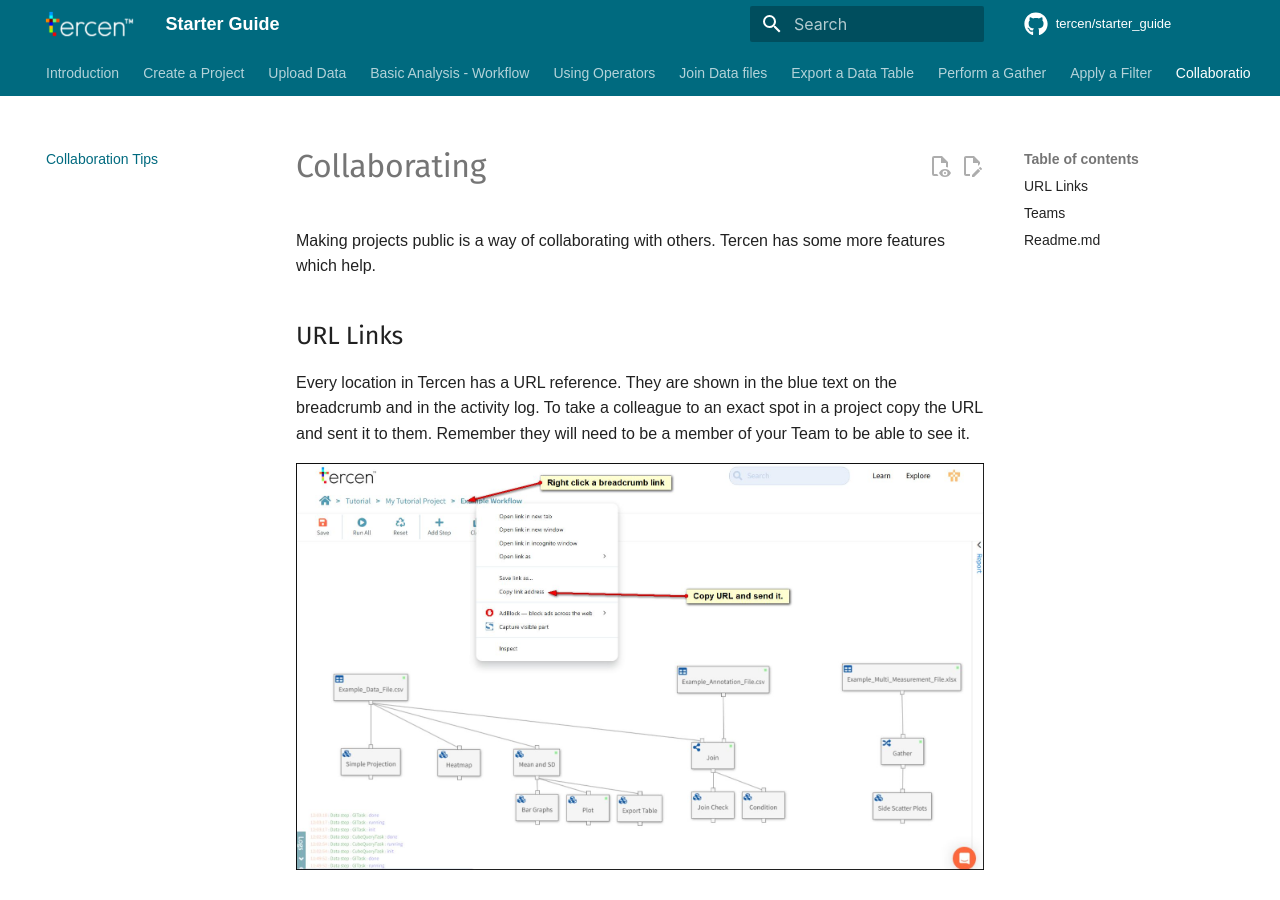
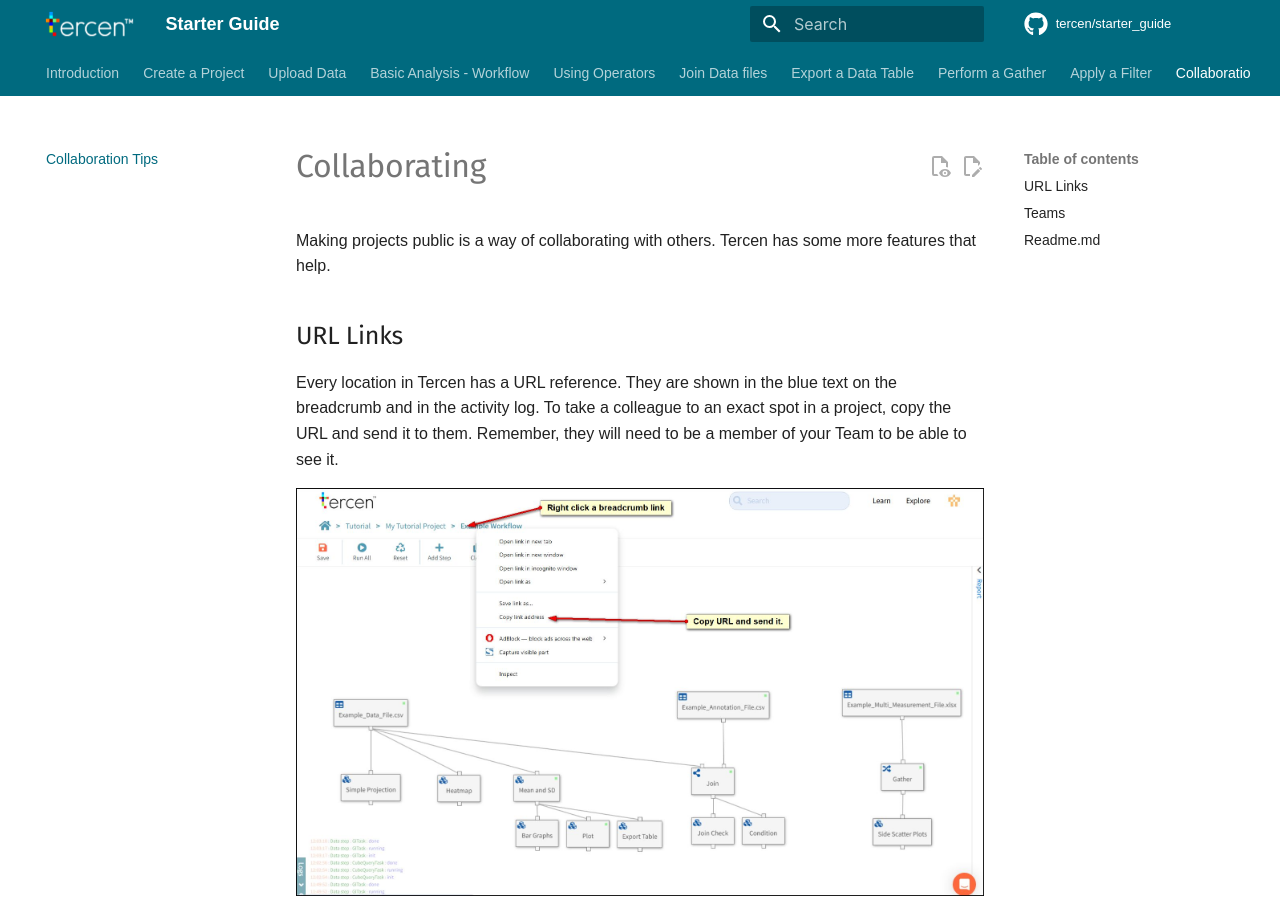
Before and after one commit to tercen/starter_guide, an MkDocs documentation site: the page built from docs/collaborate.md, in a window 1280 px wide and 900 px high. Built offline with MkDocs 1.6.1 and Material for MkDocs 9.7.7, drawn with Linux system fonts in a browser that asks for light colours; some web fonts are replaced; comment, search, counter and statistics services are not loaded; the version menu is left out.

Commit message:
Update collaborate.md

```diff
--- a/docs/collaborate.md
+++ b/docs/collaborate.md
@@ -1,10 +1,10 @@
 # Collaborating
 
-Making projects public is a way of collaborating with others. Tercen has some more features which help.
+Making projects public is a way of collaborating with others. Tercen has some more features that help.
 
 ## URL Links
 
-Every location in Tercen has a URL reference. They are shown in the blue text on the breadcrumb and in the activity log. To take a colleague to an exact spot in a project copy the URL and sent it to them. Remember they will need to be a member of your Team to be able to see it.
+Every location in Tercen has a URL reference. They are shown in the blue text on the breadcrumb and in the activity log. To take a colleague to an exact spot in a project, copy the URL and send it to them. Remember, they will need to be a member of your Team to be able to see it.
 
 ![Screenshot](img/starter_guide_collaborate_1.jpg)
 
```
